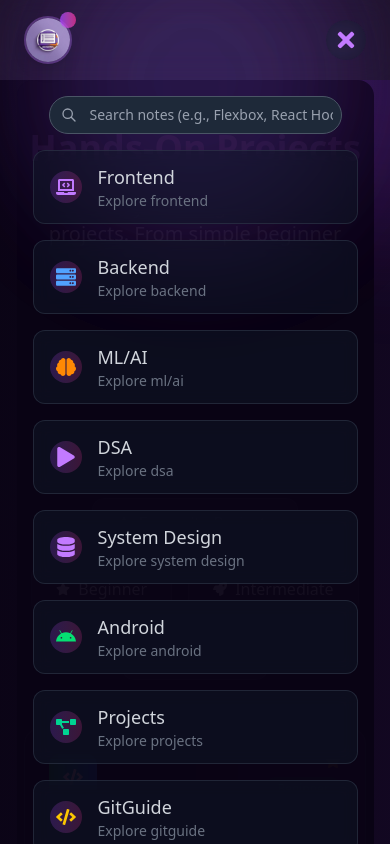
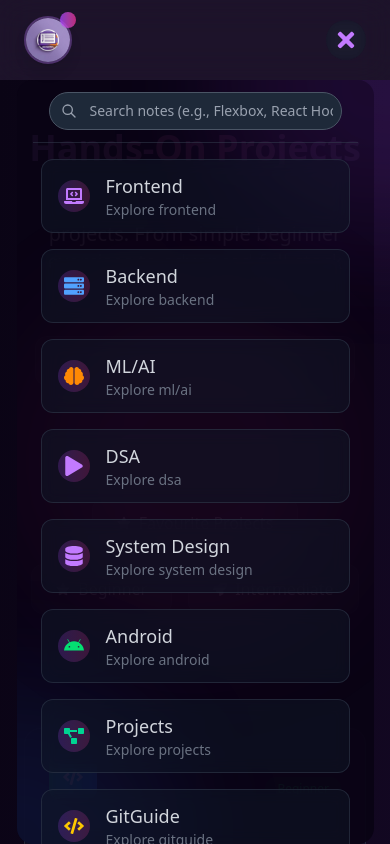
Before and after one commit to Amarjha01/DevNotes, a React (Vite) app: page /projects in a window 390 px wide. Both pictures are taken after a click on the button 346 px from the left and 40 px from the top of the page. Shown: the top 844 px of the page. Built offline with nearby package versions, Linux system fonts and the light colour scheme.

Commit message:
Bug-fix-navbar

```diff
--- a/src/components/gloable/Header.jsx
+++ b/src/components/gloable/Header.jsx
@@ -1,9 +1,21 @@
-import { useEffect, useState } from 'react';
-import { FaPlay } from 'react-icons/fa';
-import { FaDatabase } from 'react-icons/fa';
+import { useEffect, useState } from "react";
+import { FaPlay } from "react-icons/fa";
+import { FaDatabase } from "react-icons/fa";
 import { FaChevronDown } from "react-icons/fa";
-import { FaBars, FaTimes, FaCode, FaLaptopCode, FaServer, FaRobot, FaRocket, FaEllipsisH, FaProjectDiagram, FaBrain, FaAndroid } from 'react-icons/fa';
-import SearchBar from '../SearchBar';
+import {
+  FaBars,
+  FaTimes,
+  FaCode,
+  FaLaptopCode,
+  FaServer,
+  FaRobot,
+  FaRocket,
+  FaEllipsisH,
+  FaProjectDiagram,
+  FaBrain,
+  FaAndroid,
+} from "react-icons/fa";
+import SearchBar from "../SearchBar";
 
 export function Header() {
   const [menuOpen, setMenuOpen] = useState(false);
@@ -13,7 +25,7 @@ export function Header() {
 
   useEffect(() => {
     const interval = setInterval(() => {
-      setCurrLogo(prev => (prev < 6 ? prev + 1 : 1));
+      setCurrLogo((prev) => (prev < 6 ? prev + 1 : 1));
     }, 2000);
 
     return () => clearInterval(interval);
@@ -34,15 +46,15 @@ export function Header() {
       setScrolled(window.scrollY > 50);
     };
 
-    window.addEventListener('scroll', handleScroll);
-    return () => window.removeEventListener('scroll', handleScroll);
+    window.addEventListener("scroll", handleScroll);
+    return () => window.removeEventListener("scroll", handleScroll);
   }, []);
 
   // New useEffect to close dropdowns when the user clicks anywhere else
   useEffect(() => {
     const handleClickOutside = (event) => {
       // Check if the click is outside the dropdown and the button
-      if (event.target.closest('.dropdown-container') === null) {
+      if (event.target.closest(".dropdown-container") === null) {
         setOpenDropdown(null);
       }
     };
@@ -60,62 +72,76 @@ export function Header() {
       children: [
         { label: "Docs", path: "/frontend/html" },
         { label: "Notes", path: "/notes/frontend" },
-      {label:"Practice",path:"/frontend/frontendprepsheet"},
+        { label: "Practice", path: "/frontend/frontendprepsheet" },
         { label: "Quiz", path: "/quiz/frontend" },
       ],
     },
     {
-    name: 'Backend',
+      name: "Backend",
       icon: FaServer,
-    color: 'text-blue-400',
+      color: "text-blue-400",
       children: [
         { label: "Docs", path: "/backend/nodejs" },
         { label: "Notes", path: "/notes/backend" },
         { label: "Practice", path: "/backend/backendprepsheet" },
         { label: "Quiz", path: "/quiz/backend" },
-
       ],
     },
     {
-    name: 'ML/AI',
+      name: "ML/AI",
       icon: FaBrain,
-    color: 'text-orange-400',
+      color: "text-orange-400",
       children: [
         { label: "Docs", path: "/machine-learning/ai" },
         { label: "Notes", path: "/notes/ml" },
       ],
     },
     {
-    name: 'DSA',
+      name: "DSA",
       icon: FaPlay,
-    color: 'text-purple-400',
+      color: "text-purple-400",
       children: [
         { label: "Docs", path: "/dsa/array" },
         { label: "Notes", path: "/notes/dsa" },
-      {label: "Practice", path: "/dsa/dsaprepsheet" },
+        { label: "Practice", path: "/dsa/dsaprepsheet" },
       ],
     },
     {
-    name: 'System Design',
+      name: "System Design",
       icon: FaDatabase,
-    color: 'text-purple-400',
+      color: "text-purple-400",
       children: [
         { label: "Docs", path: "/system-design/scalability" },
         { label: "Notes", path: "/notes/system" },
       ],
     },
     {
-    name: 'Android',
+      name: "Android",
       icon: FaAndroid,
-    color: 'text-green-400',
+      color: "text-green-400",
       children: [
         { label: "Docs", path: "/android" },
         { label: "Notes", path: "/notes/android" },
       ],
     },
-  { name: 'Projects', path: '/projects', icon: FaProjectDiagram, color: 'text-emerald-400' },
-  { name: 'GitGuide', path: '/GitGuide', icon: FaCode, color: 'text-yellow-400' },
-  { name: 'Gen-AI Dev Tools', path: '/GenAI-Tools/FrontEndTools', icon: FaRobot, color: 'text-purple-400' },
+    {
+      name: "Projects",
+      path: "/projects",
+      icon: FaProjectDiagram,
+      color: "text-emerald-400",
+    },
+    {
+      name: "GitGuide",
+      path: "/GitGuide",
+      icon: FaCode,
+      color: "text-yellow-400",
+    },
+    {
+      name: "Gen-AI Dev Tools",
+      path: "/GenAI-Tools/FrontEndTools",
+      icon: FaRobot,
+      color: "text-purple-400",
+    },
   ];
 
   const handleDropdownClick = (itemName) => {
@@ -123,14 +149,17 @@ export function Header() {
   };
 
   return (
-    <header className={`fixed top-0 w-full z-50 transition-all duration-500 max-w-[1424px] m-auto ${scrolled
-      ? 'bg-[#0a0415]/5 backdrop-blur-xl border-b border-purple-500/20 shadow-lg shadow-purple-500/10'
-      : 'bg-white/5 backdrop-blur-lg'
-      }`}>
+    <header
+      className={`fixed top-0 w-full z-50 transition-all duration-500 max-w-[1424px] m-auto ${
+        scrolled
+          ? "bg-[#0a0415]/5 backdrop-blur-xl border-b border-purple-500/20 shadow-lg shadow-purple-500/10"
+          : "bg-white/5 backdrop-blur-lg"
+      }`}
+    >
       <div className="flex items-center justify-between px-6 py-4 lg:py-4 transition-all duration-300 h-20">
         {/* Logo Section */}
         <button
-          onClick={() => window.location.href = '/'}
+          onClick={() => (window.location.href = "/")}
           className="group flex items-center gap-3 z-50 hover:scale-105 transition-all duration-300"
         >
           <div className="relative">
@@ -167,13 +196,19 @@ export function Header() {
                       window.location.href = item.path;
                     }
                   }}
-                  className={`flex items-center gap-2 px-4 py-2 rounded-full text-sm font-medium transition-all duration-300 hover:bg-gray-800/50 ${item.color} ${isDropdownOpen ? 'bg-gray-800/50' : ''}`}
+                  className={`flex items-center gap-2 px-4 py-2 rounded-full text-sm font-medium transition-all duration-300 hover:bg-gray-800/50 ${
+                    item.color
+                  } ${isDropdownOpen ? "bg-gray-800/50" : ""}`}
                 >
                   <Icon className="text-lg" />
-                  <span className="text-gray-300 group-hover:text-white">{item.name}</span>
+                  <span className="text-gray-300 group-hover:text-white">
+                    {item.name}
+                  </span>
                   {item.children && (
                     <FaChevronDown
-                      className={`text-xs ml-1 transition-transform duration-300 ${isDropdownOpen ? 'rotate-180' : ''}`}
+                      className={`text-xs ml-1 transition-transform duration-300 ${
+                        isDropdownOpen ? "rotate-180" : ""
+                      }`}
                     />
                   )}
                 </button>
@@ -208,21 +243,24 @@ export function Header() {
 
         {/* Mobile Menu */}
         {menuOpen && (
-          <div className="fixed top-20 right-4 rounded-2xl px-4 bg-[#0a0415]/95 pb-5 backdrop-blur-xl flex flex-col items-center justify-center space-y-4 z-40 w-11/12 max-w-md">
+          <div
+            className="fixed top-20 right-4 rounded-2xl px-4 bg-[#0a0415]/95 pb-5 backdrop-blur-xl flex flex-col z-40 w-11/12 max-w-md
+                  max-h-[calc(100vh-5rem)] overflow-y-auto overflow-x-hidden"
+          >
             {/* Background Effects */}
-            <div className="relative">
-              <div className="absolute -top-40 -right-40 w-80 h-80 bg-purple-500/20 rounded-full blur-3xl animate-pulse z-30"></div>
-              <div className="absolute -bottom-40 -left-40 w-80 h-80 bg-blue-500/20 rounded-full blur-3xl animate-pulse delay-1000 z-30"></div>
-              <div className="absolute top-1/2 left-1/2 transform -translate-x-1/2 -translate-y-1/2 w-96 h-96 bg-pink-500/10 rounded-full blur-3xl animate-pulse delay-500 z-30"></div>
+            <div className="absolute inset-0 pointer-events-none">
+              <div className="absolute -top-40 -right-40 w-80 h-80 bg-purple-500/20 rounded-full blur-3xl animate-pulse z-0"></div>
+              <div className="absolute -bottom-40 -left-40 w-80 h-80 bg-blue-500/20 rounded-full blur-3xl animate-pulse delay-1000 z-0"></div>
+              <div className="absolute top-1/2 left-1/2 transform -translate-x-1/2 -translate-y-1/2 w-96 h-96 bg-pink-500/10 rounded-full blur-3xl animate-pulse delay-500 z-0"></div>
             </div>
 
             {/* Mobile Search Bar */}
-            <div className="relative z-50 w-full px-4">
+            <div className="relative z-10 w-full px-4 py-3 border-b border-gray-700/50">
               <SearchBar />
             </div>
 
-            {/* Mobile Menu Items */}
-            <div className="relative z-40 flex flex-col items-center space-y-4 w-full">
+            {/* Menu Items (no scroll here) */}
+            <div className="relative z-10 flex flex-col items-center space-y-4 w-full px-2 py-4">
               {navItems.map((item, index) => {
                 const Icon = item.icon;
                 return (
@@ -235,7 +273,7 @@ export function Header() {
                     className={`group flex items-center gap-4 px-4 py-3 rounded-xl bg-gray-900/50 backdrop-blur-sm border border-gray-700/50 hover:border-purple-500/50 transition-all duration-300 hover:scale-105 hover:shadow-lg ${item.color} hover:shadow-purple-500/25 w-full`}
                     style={{
                       animationDelay: `${index * 100}ms`,
-                      animation: 'slideInFromRight 0.5s ease-out forwards'
+                      animation: "slideInFromRight 0.5s ease-out forwards",
                     }}
                   >
                     <div className="w-8 h-8 bg-gradient-to-r from-purple-500/20 to-pink-500/20 rounded-full flex items-center justify-center">
@@ -249,14 +287,13 @@ export function Header() {
                         Explore {item.name.toLowerCase()}
                       </p>
                     </div>
-                    <div className="absolute inset-0 rounded-xl bg-gradient-to-r from-purple-500/0 to-pink-500/0 group-hover:from-purple-500/10 group-hover:to-pink-500/10 transition-all duration-300"></div>
                   </button>
                 );
               })}
             </div>
 
-            {/* Mobile Menu Footer */}
-            <div className="relative z-40 flex flex-col items-center gap-2 mt-4">
+            {/* Footer */}
+            <div className="relative z-10 flex flex-col items-center gap-2 mt-4 pb-2">
               <div className="flex items-center gap-2 text-gray-400 text-sm">
                 <FaCode className="text-purple-400" />
                 <span>Built with passion</span>
```
Lines whose indentation alone changed are shown as unchanged.
